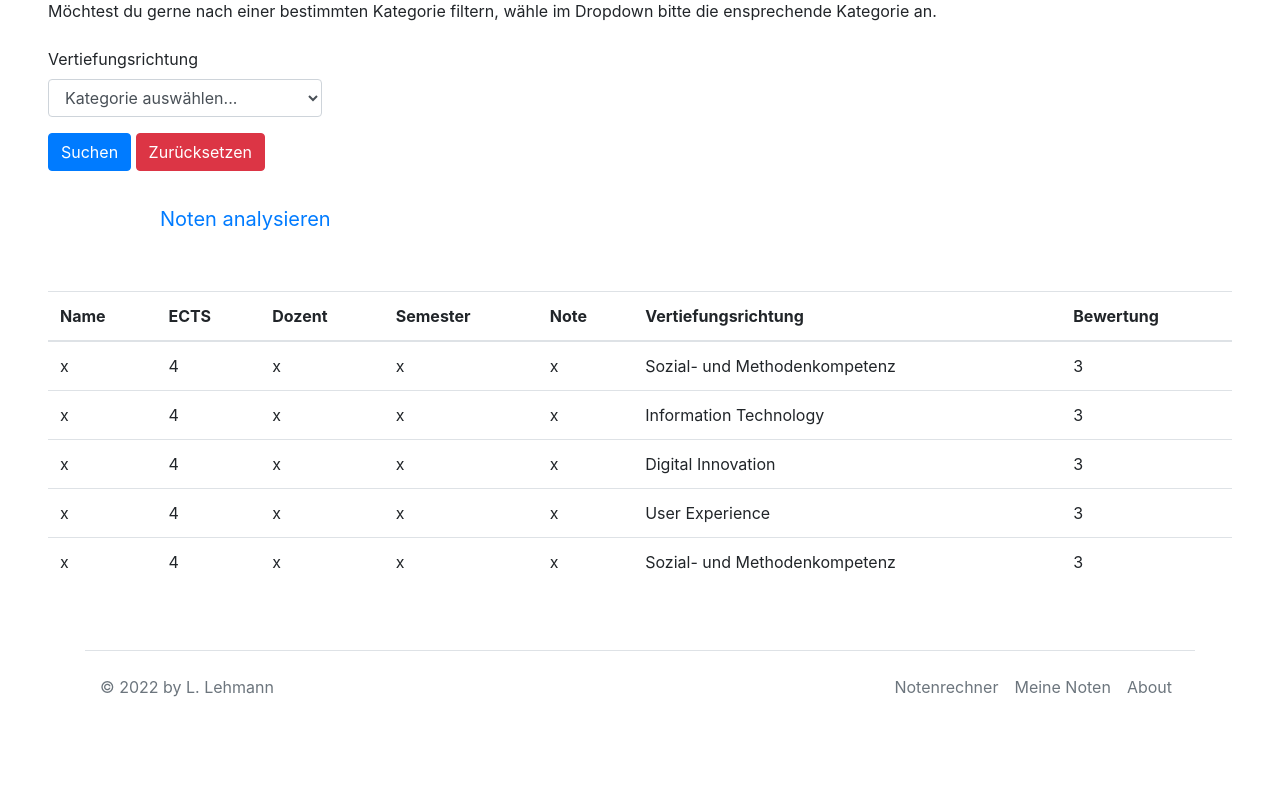
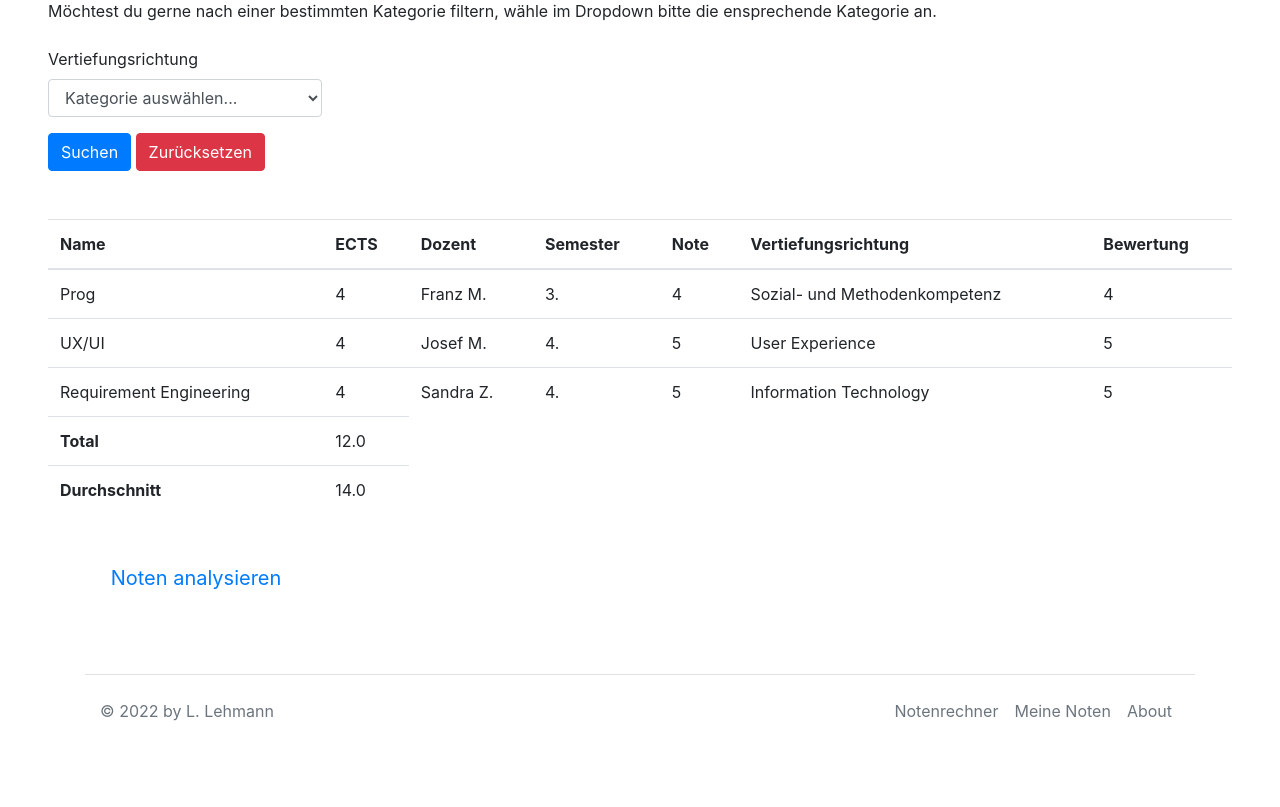
Before and after one commit to luklehm/prog2, a Flask app: page /meine_noten in a window 1280 px wide. Shown: the part 184-991 px from the top of the page. Before the commit the page ends 881 px from the top, so only its background shows below. Run offline with Flask 2, Linux system fonts and the light colour scheme; some libraries are stand-ins or nearby versions.

```diff
--- a/eintrage.json
+++ b/eintrage.json
@@ -1,47 +1,29 @@
 {
-    "2022-05-07 11:06:05.263972": {
-        "Name": "x",
+    "2022-05-07 15:30:35.882573": {
+        "Name": "Prog",
         "ECTS": "4",
-        "Dozent": "x",
-        "Semester": "x",
-        "Note": "x",
+        "Dozent": "Franz M.",
+        "Semester": "3.",
+        "Note": "4",
         "Vertiefungsrichtung": "Sozial- und Methodenkompetenz",
-        "Bewertung": "3"
+        "Bewertung": "4"
     },
-    "2022-05-07 11:06:25.634794": {
-        "Name": "x",
+    "2022-05-07 15:31:31.217869": {
+        "Name": "UX/UI",
         "ECTS": "4",
-        "Dozent": "x",
-        "Semester": "x",
-        "Note": "x",
+        "Dozent": "Josef M.",
+        "Semester": "4.",
+        "Note": "5",
+        "Vertiefungsrichtung": "User Experience",
+        "Bewertung": "5"
+    },
+    "2022-05-07 15:32:37.036092": {
+        "Name": "Requirement Engineering ",
+        "ECTS": "4",
+        "Dozent": "Sandra Z.",
+        "Semester": "4.",
+        "Note": "5",
         "Vertiefungsrichtung": "Information Technology",
-        "Bewertung": "3"
-    },
-    "2022-05-07 11:07:13.142534": {
-        "Name": "x",
-        "ECTS": "4",
-        "Dozent": "x",
-        "Semester": "x",
-        "Note": "x",
-        "Vertiefungsrichtung": "Digital Innovation",
-        "Bewertung": "3"
-    },
-    "2022-05-07 11:07:24.155592": {
-        "Name": "x",
-        "ECTS": "4",
-        "Dozent": "x",
-        "Semester": "x",
-        "Note": "x",
-        "Vertiefungsrichtung": "User Experience",
-        "Bewertung": "3"
-    },
-    "2022-05-07 11:07:41.624611": {
-        "Name": "x",
-        "ECTS": "4",
-        "Dozent": "x",
-        "Semester": "x",
-        "Note": "x",
-        "Vertiefungsrichtung": "Sozial- und Methodenkompetenz",
-        "Bewertung": "3"
+        "Bewertung": "5"
     }
 }
--- a/main.py
+++ b/main.py
@@ -43,7 +43,7 @@ def input():
     return render_template('input.html')
 
 
-@app.route("/meine_noten", methods=["GET", "POST"])
+@app.route("/meine_noten", methods=['GET', 'POST'])
 def meine_noten():
     eingabe = daten.noten_laden()
     filter_liste = []
@@ -63,22 +63,25 @@ def meine_noten():
             if eintrag[filter_key] == filter_value:
                 filter_liste.append(eintrag)
 
-    return render_template("Meine_Noten.html", neuedaten=eingabe, user=filter_liste, ver=gefiltert)
+    total_ects = {}
+    for key, values in eingabe.items():
+        ects = values['ECTS']
 
+        if not total_ects.get(ects):
+            total_ects[ects] = float(values['ECTS'])
+        else:
+            total_ects[ects] = float(total_ects[ects]) + float(values['ECTS'])
 
-@app.route("/demo_chf", methods=["get", "post"])
-def anderes():
-    if request.method.lower() == "get":
-        return render_template("preis.html")
-    if request.method.lower() == "post":
-        preis = request.form["Preis"]
-        preis = float(preis)
-        abgaben_betrag = abgaben(preis)
+    durchschnitt_noten = {}
+    for key, values in eingabe.items():
+        note = str(values['ECTS'])
 
-        now = datetime.now()
-        with open("jail_free_card.txt", "a", encoding="utf8") as offene_datei:
-            offene_datei.write(f"{now},{preis},{abgaben_betrag}\n")
-        return render_template("preis.html", abgabe=abgaben_betrag)
+        if not durchschnitt_noten.get(note):
+            durchschnitt_noten[note] = float(values['Note'])
+        else:
+            durchschnitt_noten[note] = float(durchschnitt_noten[note]) + float(values['Note'])
+    return render_template("Meine_Noten.html", neuedaten=eingabe, user=filter_liste, ver=gefiltert, total_ects=total_ects, durchschnitt_noten=durchschnitt_noten)
+
 
 # Da habe ich keine Ahnung was schreiben und muss ich morgen selbst nochmal anschauen
 
@@ -104,50 +107,9 @@ def analyse():
                  title="Anzahl ECTS pro Vertiefungsrichtung")
 
     div = plot(fig, output_type="div")
+
     return render_template("analyse.html", div=div)
 
-
-"""
-    return x
-
-
-    fig = px.bar(x=x, y=y, labels={"x": "Monate",
-                                   "y": "Betrag in CHF"},
-                 title="Ausgaben über die Monate hinweg")
-
-
-
-    fig = px.bar(x=x, y=y, )
-    div = plot()
-
-
-    analyse = daten.noten_laden()
-    vertiefung = {}
-
-    for key, value in analyse.items():
-        if not vertiefung.get():
-            vertiefung = float("Vertiefungsrichtung")
-        else:
-            vertiefung = vertiefung + float("Vertiefungsrichtung")
-
-    fig = px.bar(x=x, y=y, labels={"x": "Vertiefungsrichtung",
-                                   "y": "ECTS"},
-                 title="Anzahl ECTS pro Vertiefungsrichtung")
-
-    div = plot(fig, output_type="div")
-
-    summe_ects = list(vertiefung.values())
-    summe = 0
-    for einzel in summe_ects:
-        summe += float(einzel)
-
-    ECTS = 0
-    if request.method == 'POST':
-
-    # gehört ins rendertemplate für die attribute, viz_div=div, vertiefung=vertiefung, total=summe
-
-    return render_template("analyse.html")
-    """
 
 @app.route("/about")
 def about():
--- a/templates/Meine_Noten.html
+++ b/templates/Meine_Noten.html
@@ -28,9 +28,6 @@
                 </div>
             </div>
             <br>
-            <div>
-                <a class="nav-item nav-link col-sm-4 mb-4 w-40 btn btn btn-lg" href="{{ url_for('analyse') }}" role="button" type="submit">Noten analysieren</a>
-            </div>
         </form><br>
 
         <div class="column">
@@ -52,7 +49,7 @@
               {% for inhalt in user %}
                     <tr>
                         {% for key, value in inhalt.items()%}
-                      <td>{{ value }}</td>
+                        <td>{{ value }}</td>
                         {% endfor %}
                     </tr>
               {% endfor %}
@@ -87,10 +84,30 @@
                 <!--</div>-->
                 {% endfor %}
             </tbody>
+            <tfoot>
+                <tr>
+                    <th scope="row">Total</th>
+                    {% for key, value in total_ects.items() %}
+                    <td>{{ value }}</td>
+                    {% endfor %}
+                </tr>
+                <tr>
+                    <th scope="row">Durchschnitt</th>
+                    {% for key, value in durchschnitt_noten.items() %}
+                    <td>{{ value }}</td>
+                    {% endfor %}
+                </tr>
+            </tfoot>
         {% endif %}
         </table>
+        <br>
+        <div>
+            <a class="nav-item nav-link col-sm-3 mb-4 w-40 btn btn btn-lg" href="{{ url_for('analyse') }}" role="button" type="submit">Noten analysieren</a>
+        </div>
     </main>
 {% endblock %}
+
+
 
 </body>
 <br>
```
